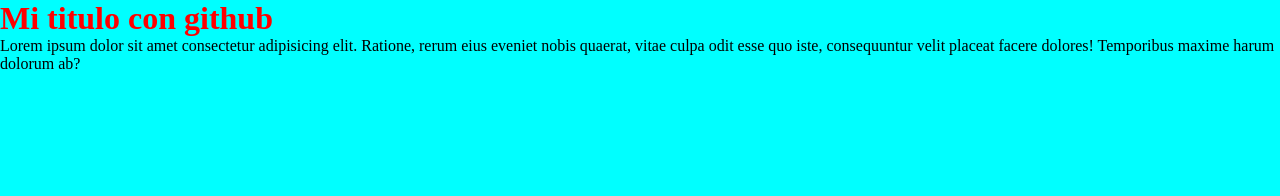
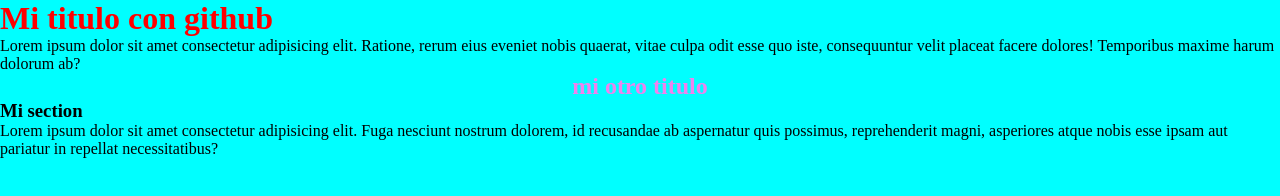
Before and after one commit to bnmonica4/miproyecto, a plain HTML site: page index.html in a window 1280 px wide. Drawn offline with Linux system fonts and the light colour scheme.

Commit message:
agrego mi section con algunos estilos

```diff
--- a/estilos.css
+++ b/estilos.css
@@ -10,3 +10,8 @@ body{
 h1{
     color: red;
 }
+
+h2{
+    text-align: center;
+    color: violet;
+}
--- a/index.html
+++ b/index.html
@@ -9,5 +9,10 @@
 <body>
     <h1>Mi titulo con github</h1>
     <p>Lorem ipsum dolor sit amet consectetur adipisicing elit. Ratione, rerum eius eveniet nobis quaerat, vitae culpa odit esse quo iste, consequuntur velit placeat facere dolores! Temporibus maxime harum dolorum ab?</p>
+    <h2>mi otro titulo</h2>
+    <section>
+        <h3>Mi section</h3>
+        <p>Lorem ipsum dolor sit amet consectetur adipisicing elit. Fuga nesciunt nostrum dolorem, id recusandae ab aspernatur quis possimus, reprehenderit magni, asperiores atque nobis esse ipsam aut pariatur in repellat necessitatibus?</p>
+    </section>
 </body>
 </html>
```
